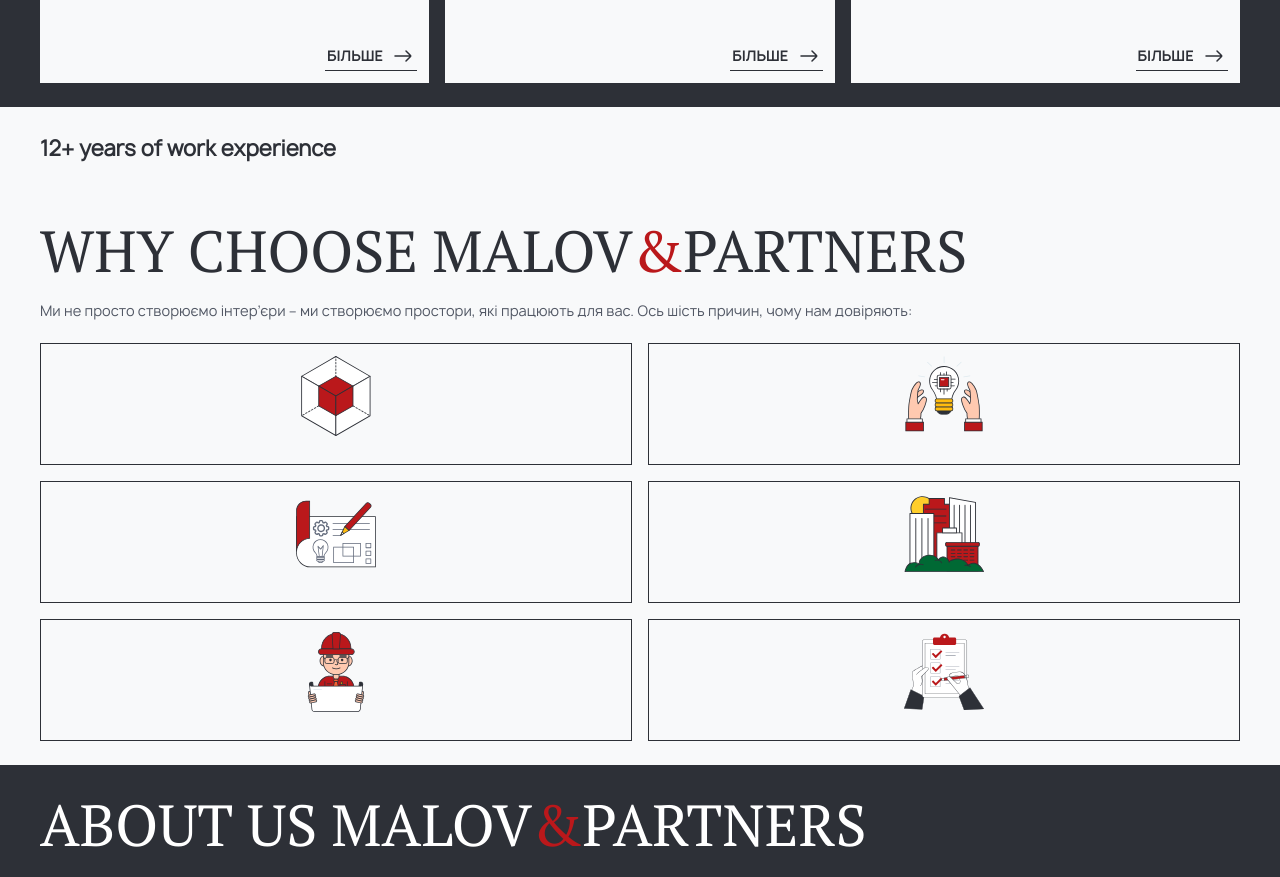
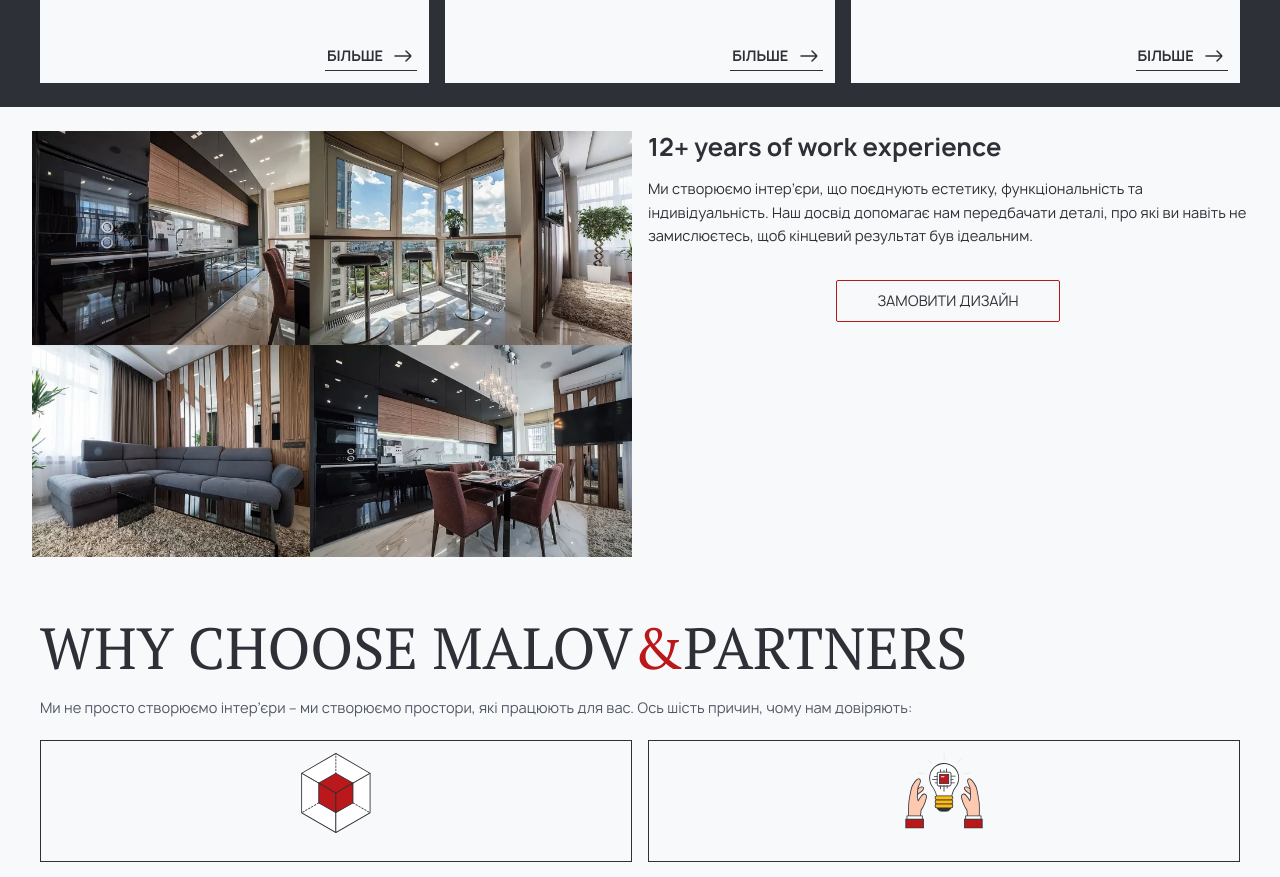
Before and after one commit to AntonDes803/first-vizualizations, a Next.js app: page /en in a window 1280 px wide. Shown: the part 1420-2297 px from the top of the page. Built offline with nearby package versions, Linux system fonts and the light colour scheme.

Commit message:
HomeExperienceSection

```diff
--- a/src/sections/homeSections/homeExperienceSection/HomeExperienceSection.jsx
+++ b/src/sections/homeSections/homeExperienceSection/HomeExperienceSection.jsx
@@ -1,11 +1,27 @@
-import styles from "./HomeExperienceSection.module.scss";
+import Image from "next/image";
+import s from "./HomeExperienceSection.module.scss";
+import CallBtn from "@/components/buttons/CallBtn/CallBtn";
 
 const HomeExperienceSection = ({ lang, dictionary }) => {
   return (
     <section className="section">
-      <div className="container">
+      <div className={`"container"  ${s.containerHomeExperience}`}>
         {/* HomeExperienceSection */}
-        <h2>{dictionary.title}</h2>
+        <div className={s.boxTitle}>
+          <h2 className={s.title}>{dictionary.title}</h2>
+          <p className={s.text}>{dictionary.description}</p>
+
+          <CallBtn customClass="" text={dictionary.orderBtnText} />
+        </div>
+        <div className={s.boxHomeExperience}>
+          <Image
+            className={s.imgHomeExperience}
+            src="/images/dev/homePage/home-page-work-experience-img.webp"
+            alt="home-page-work-experience-img"
+            sizes="(max-width: 768px ) 100vw, "
+            fill={true}
+          />
+        </div>
       </div>
     </section>
   );
--- a/src/sections/homeSections/homeExperienceSection/HomeExperienceSection.module.scss
+++ b/src/sections/homeSections/homeExperienceSection/HomeExperienceSection.module.scss
@@ -1 +1,46 @@
 @use "@/app/variables";
+
+.containerHomeExperience {
+  display: flex;
+  flex-direction: column;
+  gap: 16px;
+  @media screen and (min-width: variables.$tablet) {
+    flex-direction: row-reverse;
+  }
+  @media screen and (min-width: variables.$desktop) {
+    gap: 24px;
+    align-items: center;
+  }
+}
+
+.boxTitle {
+  width: 100%;
+}
+
+.title {
+  @include variables.subtitle1-Bold;
+}
+
+.text {
+  @include variables.bodyText-Regular;
+  padding-top: 8px;
+  padding-bottom: 16px;
+  @media screen and (min-width: variables.$tablet) {
+    padding-top: 12px;
+    padding-bottom: 32px;
+  }
+  @media screen and (min-width: variables.$desktop) {
+    padding-top: 16px;
+    padding-bottom: 56px;
+  }
+}
+.boxHomeExperience {
+  position: relative;
+  width: 100%;
+  height: 100%;
+}
+.imgHomeExperience {
+  width: 100%;
+  height: auto !important;
+  position: relative !important;
+}
```
